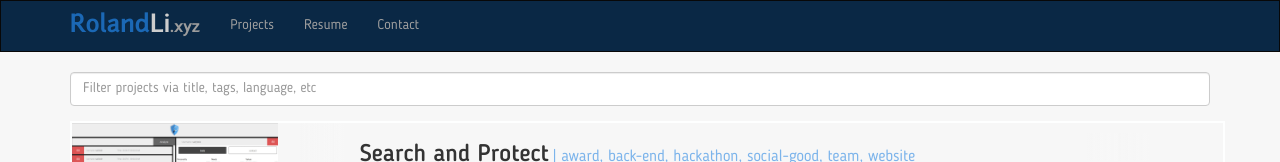
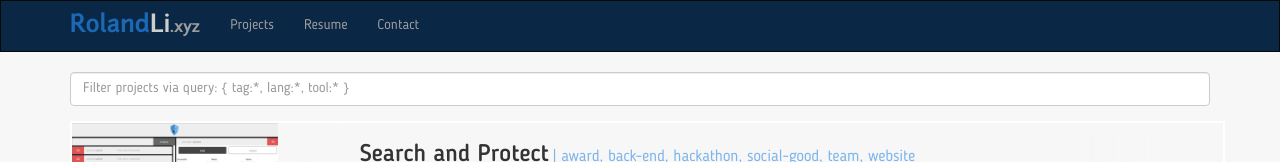
Before and after one commit to Roland-Li/RolandReact, a React (Create React App) app: page / in a window 1280 px wide. Shown: the top 162 px of the page. Built offline with nearby package versions, Linux system fonts and the light colour scheme.

Commit message:
Minor style

```diff
--- a/src/Components/ProjectContainer.css
+++ b/src/Components/ProjectContainer.css
@@ -165,8 +165,8 @@ a i {
     top: 0;
     right: 0;
     width: 15%;
-    height: 2em;
-    background: linear-gradient(to right, rgba(255, 255, 255, 0), #f7f7f7 50%);
+    height: 2.2em;
+    background: linear-gradient(to right, rgba(255, 255, 255, 0), #f7f7f7 70%);
 }
 
 .itemInfo{
--- a/src/Components/ProjectsContainer.js
+++ b/src/Components/ProjectsContainer.js
@@ -146,7 +146,7 @@ export default class ProjectsContainer extends Component {
                         <FormControl
                             type="text"
                             value={this.state.searchText}
-                            placeholder="Filter projects via title, tags, language, etc"
+                            placeholder="Filter projects via query: { tag:*, lang:*, tool:* }"
                             onChange={this.handleSearchChange}
                             onSubmit={(e) => {
                                 /**
```
